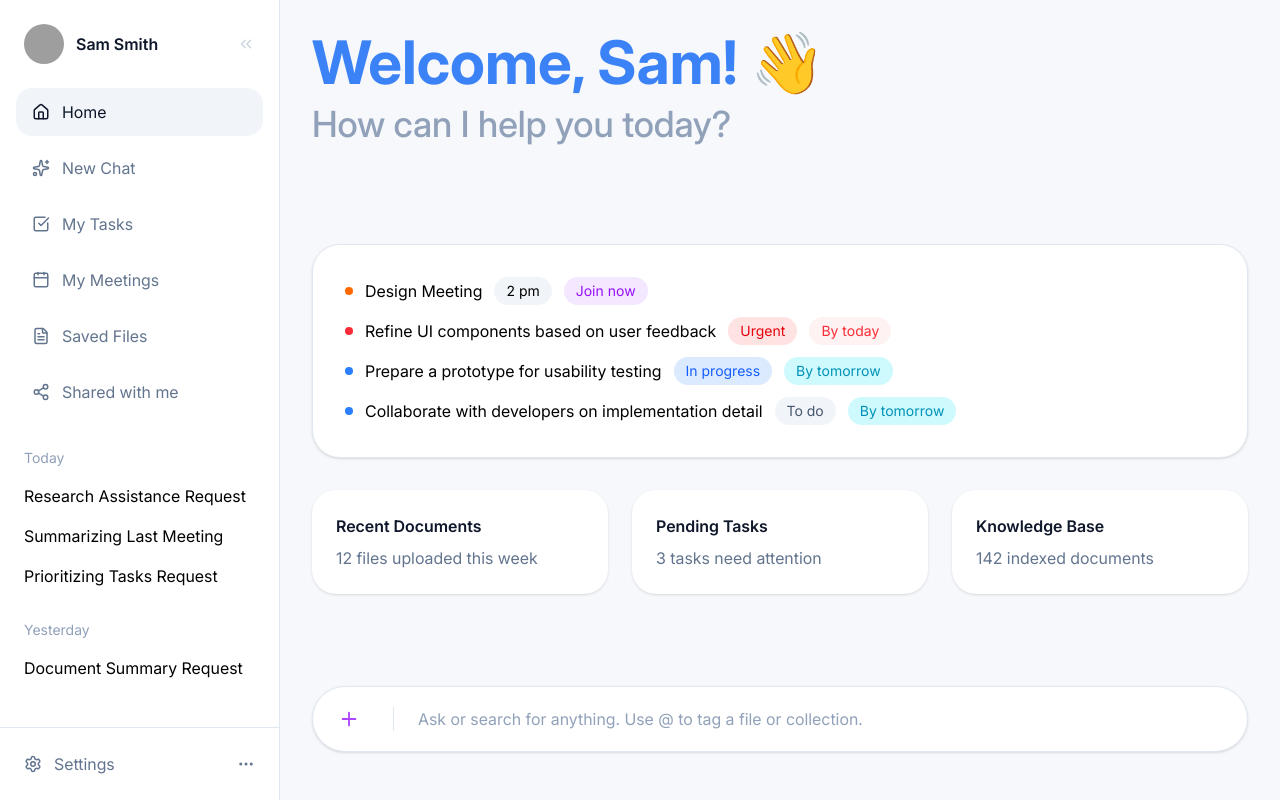
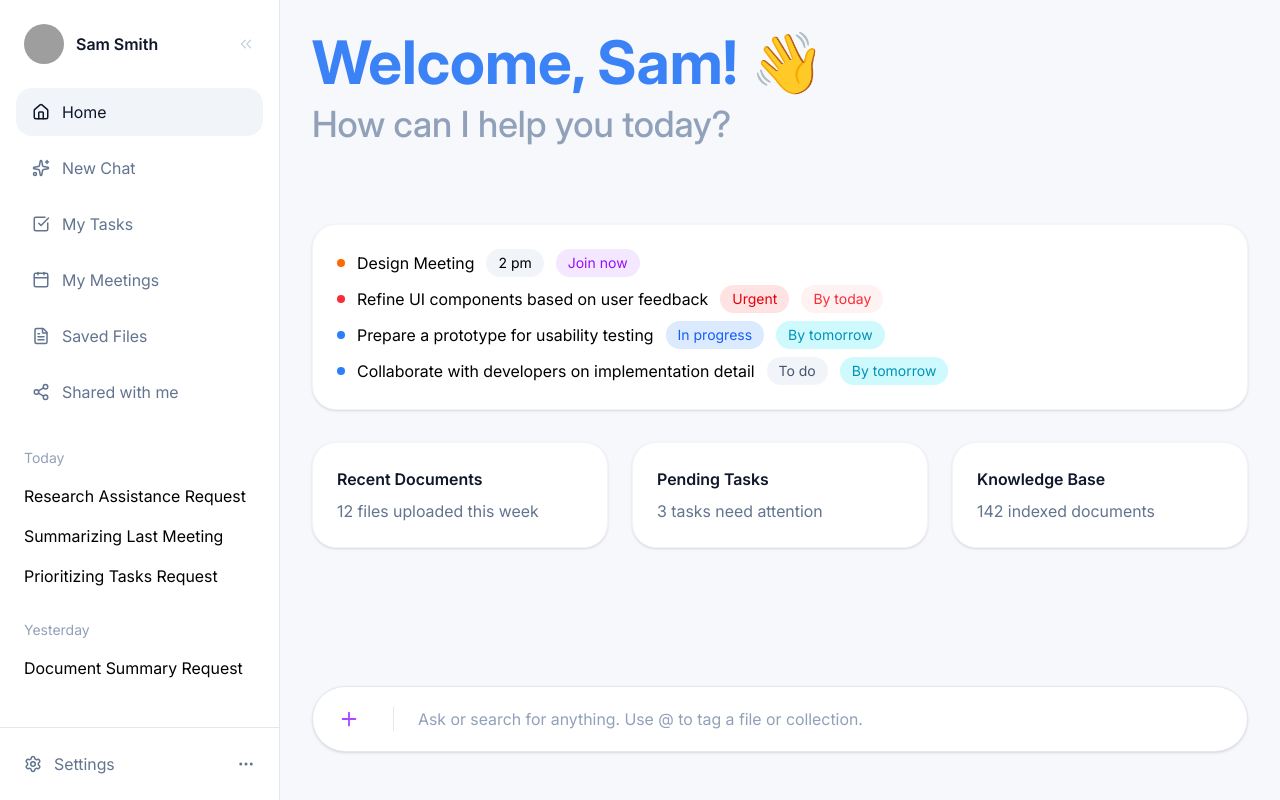
Before and after one commit to elmira-orooji/advanced-rag-system, a React (Vite) app in the folder frontend/my-rag-app/: page /home in a window 1280 px wide. Built offline with nearby package versions, Linux system fonts and the light colour scheme; grey boxes are pictures that could not be loaded.

Commit message:
redesign-animated Cards

```diff
--- a/frontend/my-rag-app/src/pages/DashboardPage.tsx
+++ b/frontend/my-rag-app/src/pages/DashboardPage.tsx
@@ -107,7 +107,27 @@ const handleSendMessage = (
 
 
   {/* Tasks */}
-  <div className=" space-y-3 bg-white rounded-[28px] border border-slate-200 p-8 shadow-sm mt-5">
+          <div
+        className="
+          rounded-3xl
+          bg-white
+          p-6
+          border
+          border-slate-100
+          shadow-sm
+          space-y-2
+          transition-all
+          duration-500
+          ease-out
+
+          hover:-translate-y-2
+          hover:scale-[1.02]
+          hover:bg-[#9FD7FF]
+          hover:shadow-xl
+
+          cursor-pointer
+        "
+      >
 
     {/* Task 1 */}
     <div className="flex items-center gap-3">
@@ -251,7 +271,27 @@ const handleSendMessage = (
 
       <section className="grid grid-cols-1 md:grid-cols-2 xl:grid-cols-3 gap-6">
 
-  <div className="bg-white rounded-3xl p-6 shadow-sm">
+        <div
+        className="
+          rounded-3xl
+          bg-white
+          p-6
+          border
+          border-slate-100
+          shadow-sm
+
+          transition-all
+          duration-500
+          ease-out
+
+          hover:-translate-y-2
+          hover:scale-[1.02]
+          hover:bg-[#9FD7FF]
+          hover:shadow-xl
+
+          cursor-pointer
+        "
+      >
     <h3 className="font-semibold text-slate-900">
       Recent Documents
     </h3>
@@ -261,7 +301,27 @@ const handleSendMessage = (
     </p>
   </div>
 
-  <div className="bg-white rounded-3xl p-6 shadow-sm">
+          <div
+        className="
+          rounded-3xl
+          bg-white
+          p-6
+          border
+          border-slate-100
+          shadow-sm
+
+          transition-all
+          duration-500
+          ease-out
+
+          hover:-translate-y-2
+          hover:scale-[1.02]
+          hover:bg-[#9FD7FF]
+          hover:shadow-xl
+
+          cursor-pointer
+        "
+      >
     <h3 className="font-semibold text-slate-900">
       Pending Tasks
     </h3>
@@ -271,7 +331,27 @@ const handleSendMessage = (
     </p>
   </div>
 
-  <div className="bg-white rounded-3xl p-6 shadow-sm">
+          <div
+        className="
+          rounded-3xl
+          bg-white
+          p-6
+          border
+          border-slate-100
+          shadow-sm
+
+          transition-all
+          duration-500
+          ease-out
+
+          hover:-translate-y-2
+          hover:scale-[1.02]
+          hover:bg-[#9FD7FF]
+          hover:shadow-xl
+
+          cursor-pointer
+        "
+      >
     <h3 className="font-semibold text-slate-900">
       Knowledge Base
     </h3>
```
